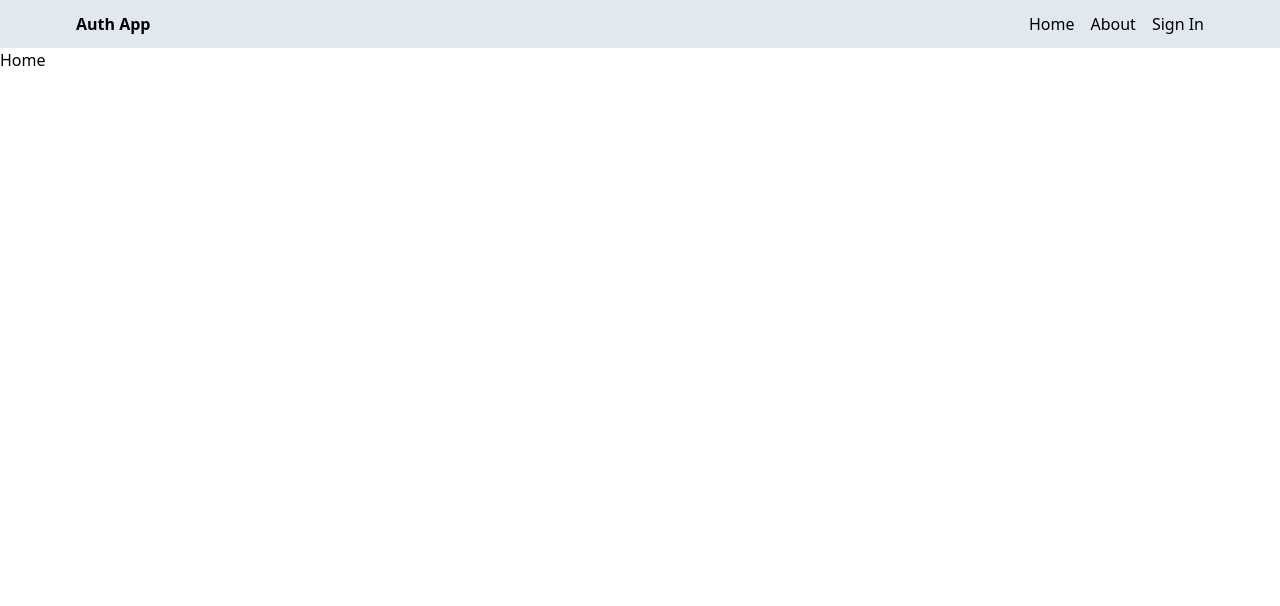
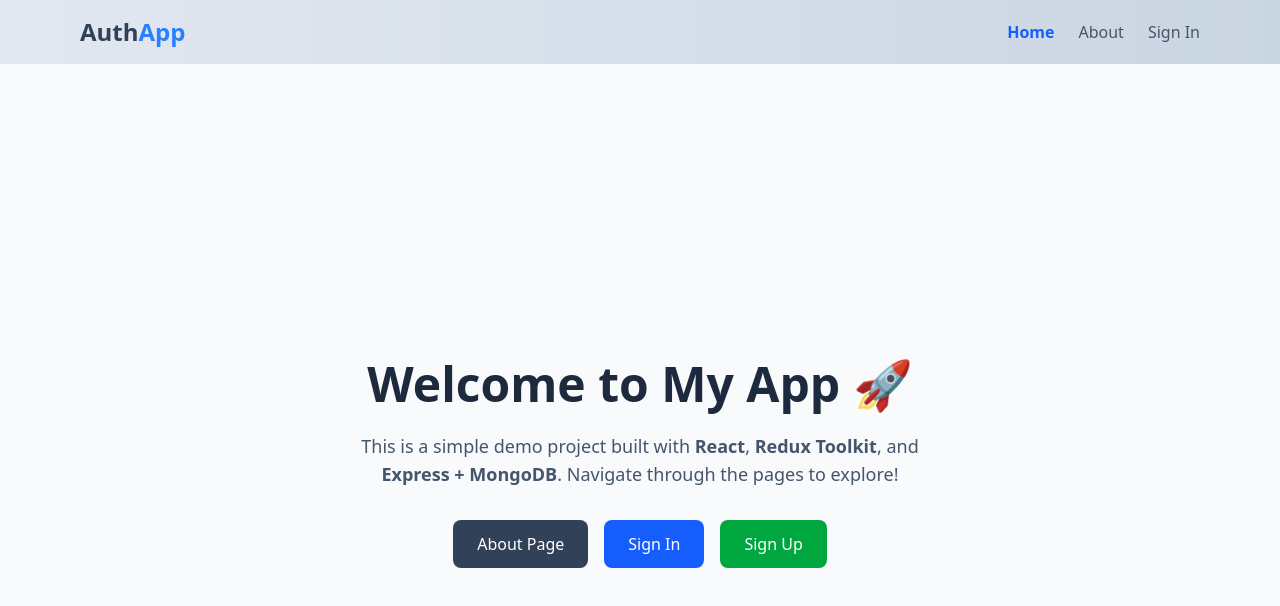
Before and after one commit to Aarush700/mern-auth, a React (Vite) app in the folder client/: page / in a window 1280 px wide. Shown: the top 606 px of the page. Built offline with nearby package versions, Linux system fonts and the light colour scheme.

Commit message:
Updated the design

```diff
--- a/client/src/components/Header.jsx
+++ b/client/src/components/Header.jsx
@@ -1,27 +1,56 @@
-import React from 'react'
-import { Link } from 'react-router-dom'
+import React from "react";
+import { Link, NavLink } from "react-router-dom";
 
 function Header() {
     return (
-        <div className='bg-slate-200'>
-            <div className='flex justify-between items-center max-w-6xl mx-auto p-3'>
-                <Link to="/">
-                    <h1 className='font-bold'>Auth App</h1>
+        <header className="bg-gradient-to-r from-slate-200 to-slate-300 shadow-md">
+            <div className="flex justify-between items-center max-w-6xl mx-auto p-4">
+                <Link to="/" className="text-2xl font-extrabold text-slate-700 hover:text-slate-900 transition">
+                    Auth<span className="text-blue-500">App</span>
                 </Link>
-                <ul className='flex gap-4'>
-                    <Link to="/">
-                        <li>Home</li>
-                    </Link>
-                    <Link to="/about">
-                        <li>About</li>
-                    </Link>
-                    <Link to="/sign-in">
-                        <li>Sign In</li>
-                    </Link>
-                </ul>
+
+                {/* Navigation */}
+                <nav>
+                    <ul className="flex gap-6 text-slate-600 font-medium">
+                        <li>
+                            <NavLink
+                                to="/"
+                                end
+                                className={({ isActive }) =>
+                                    `hover:text-blue-500 transition ${isActive ? "text-blue-600 font-semibold" : ""
+                                    }`
+                                }
+                            >
+                                Home
+                            </NavLink>
+                        </li>
+                        <li>
+                            <NavLink
+                                to="/about"
+                                className={({ isActive }) =>
+                                    `hover:text-blue-500 transition ${isActive ? "text-blue-600 font-semibold" : ""
+                                    }`
+                                }
+                            >
+                                About
+                            </NavLink>
+                        </li>
+                        <li>
+                            <NavLink
+                                to="/sign-in"
+                                className={({ isActive }) =>
+                                    `hover:text-blue-500 transition ${isActive ? "text-blue-600 font-semibold" : ""
+                                    }`
+                                }
+                            >
+                                Sign In
+                            </NavLink>
+                        </li>
+                    </ul>
+                </nav>
             </div>
-        </div>
-    )
+        </header>
+    );
 }
 
-export default Header
+export default Header;
--- a/client/src/pages/About.jsx
+++ b/client/src/pages/About.jsx
@@ -1,11 +1,20 @@
-import React from 'react'
+import React from "react";
 
 function About() {
     return (
-        <div>
-            <h1>About</h1>
+        <div className="min-h-screen flex flex-col items-center justify-center bg-slate-50 text-center p-6">
+            <h1 className="text-4xl font-bold text-slate-800 mb-4">About This App</h1>
+            <p className="text-lg text-slate-600 max-w-2xl">
+                This project is a demo full-stack application using{" "}
+                <span className="font-semibold">React</span>,{" "}
+                <span className="font-semibold">Redux Toolkit</span>,{" "}
+                <span className="font-semibold">Express</span>, and{" "}
+                <span className="font-semibold">MongoDB</span>.
+                It showcases authentication (Sign Up / Sign In), global state management,
+                and simple page routing with <span className="font-semibold">React Router</span>.
+            </p>
         </div>
-    )
+    );
 }
 
-export default About
+export default About;
--- a/client/src/pages/Home.jsx
+++ b/client/src/pages/Home.jsx
@@ -1,11 +1,40 @@
-import React from 'react'
+import React from "react";
+import { Link } from "react-router-dom";
 
 function Home() {
     return (
-        <div>
-            Home
+        <div className="min-h-screen flex flex-col items-center justify-center bg-slate-50 text-center p-6">
+            <h1 className="text-5xl font-bold text-slate-800 mb-6">
+                Welcome to My App 🚀
+            </h1>
+            <p className="text-lg text-slate-600 mb-8 max-w-xl">
+                This is a simple demo project built with <span className="font-semibold">React</span>,{" "}
+                <span className="font-semibold">Redux Toolkit</span>, and{" "}
+                <span className="font-semibold">Express + MongoDB</span>.
+                Navigate through the pages to explore!
+            </p>
+            <div className="flex gap-4">
+                <Link
+                    to="/about"
+                    className="px-6 py-3 bg-slate-700 text-white rounded-lg hover:bg-slate-600 transition"
+                >
+                    About Page
+                </Link>
+                <Link
+                    to="/sign-in"
+                    className="px-6 py-3 bg-blue-600 text-white rounded-lg hover:bg-blue-500 transition"
+                >
+                    Sign In
+                </Link>
+                <Link
+                    to="/sign-up"
+                    className="px-6 py-3 bg-green-600 text-white rounded-lg hover:bg-green-500 transition"
+                >
+                    Sign Up
+                </Link>
+            </div>
         </div>
-    )
+    );
 }
 
-export default Home
+export default Home;
--- a/client/src/pages/NotFound.jsx
+++ b/client/src/pages/NotFound.jsx
@@ -1,11 +1,21 @@
-import React from 'react'
+import React from "react";
+import { Link } from "react-router-dom";
 
 function NotFound() {
     return (
-        <div>
-            Error 404 - Page Not Found
+        <div className="min-h-screen flex flex-col items-center justify-center bg-slate-50 text-center p-6">
+            <h1 className="text-6xl font-bold text-red-600 mb-4">404</h1>
+            <p className="text-xl text-slate-700 mb-6">
+                Oops! The page you’re looking for doesn’t exist.
+            </p>
+            <Link
+                to="/"
+                className="px-6 py-3 bg-slate-700 text-white rounded-lg hover:bg-slate-600 transition"
+            >
+                Go Back Home
+            </Link>
         </div>
-    )
+    );
 }
 
-export default NotFound
+export default NotFound;
```
